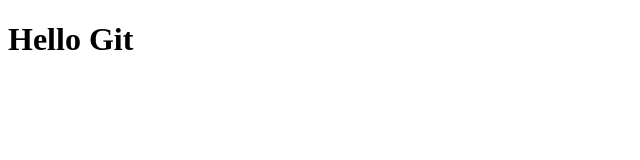
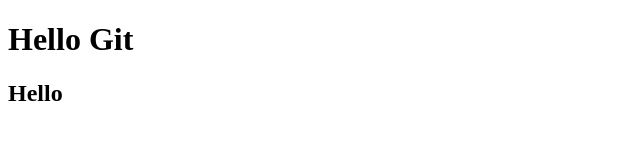
Before and after one commit to Vadya18/test, a plain HTML site: page index.html in a window 1280 px wide. Shown: the whole page, without its empty margins (0-640 px from the left). Drawn offline with Linux system fonts and the light colour scheme.

Commit message:
h2 was added

```diff
--- a/index.html
+++ b/index.html
@@ -5,5 +5,6 @@
 	</head>
 	<body>
 	<h1>Hello Git<h1>
+	<h2>Hello<h2>
 	</body>
 </html>
```
